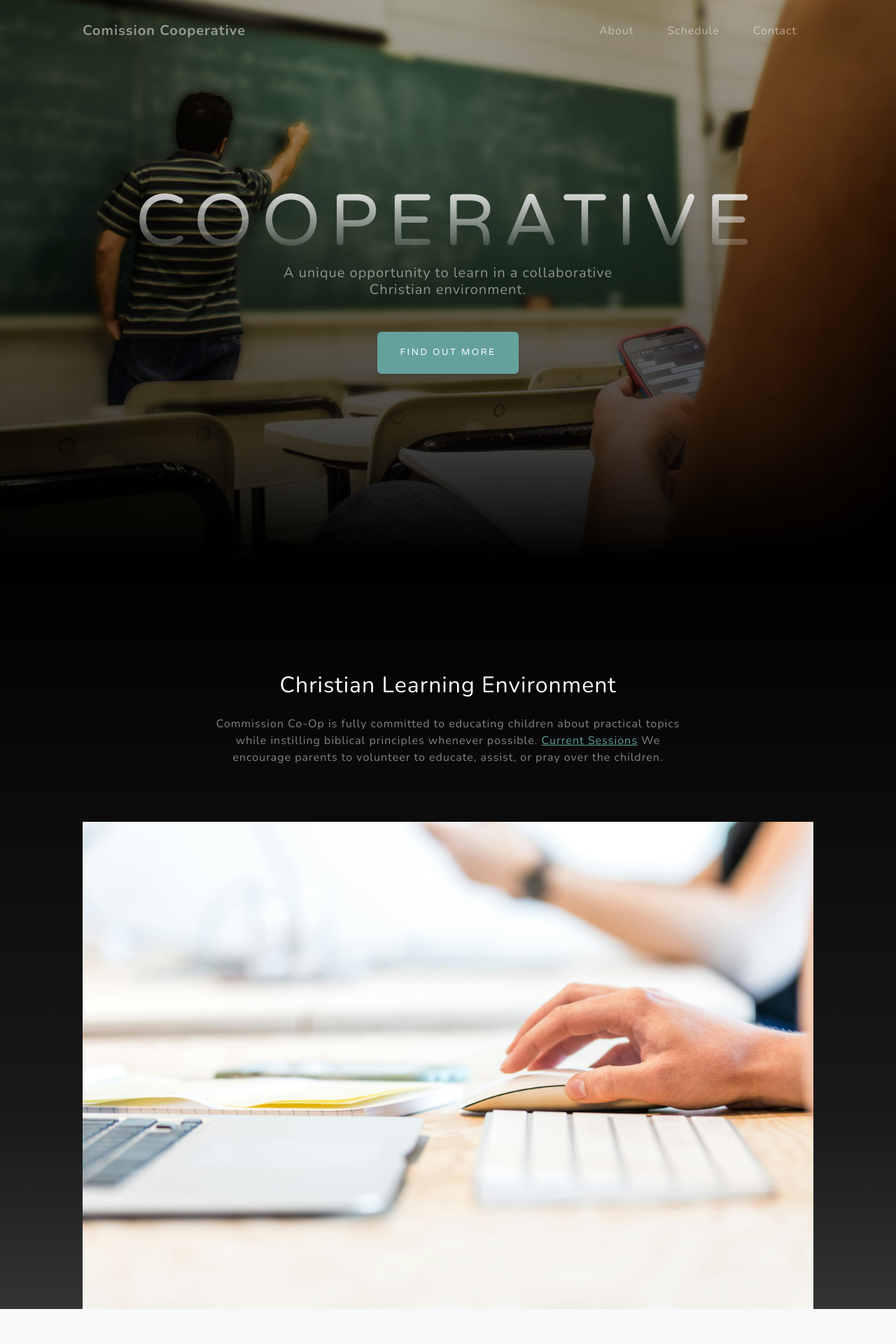
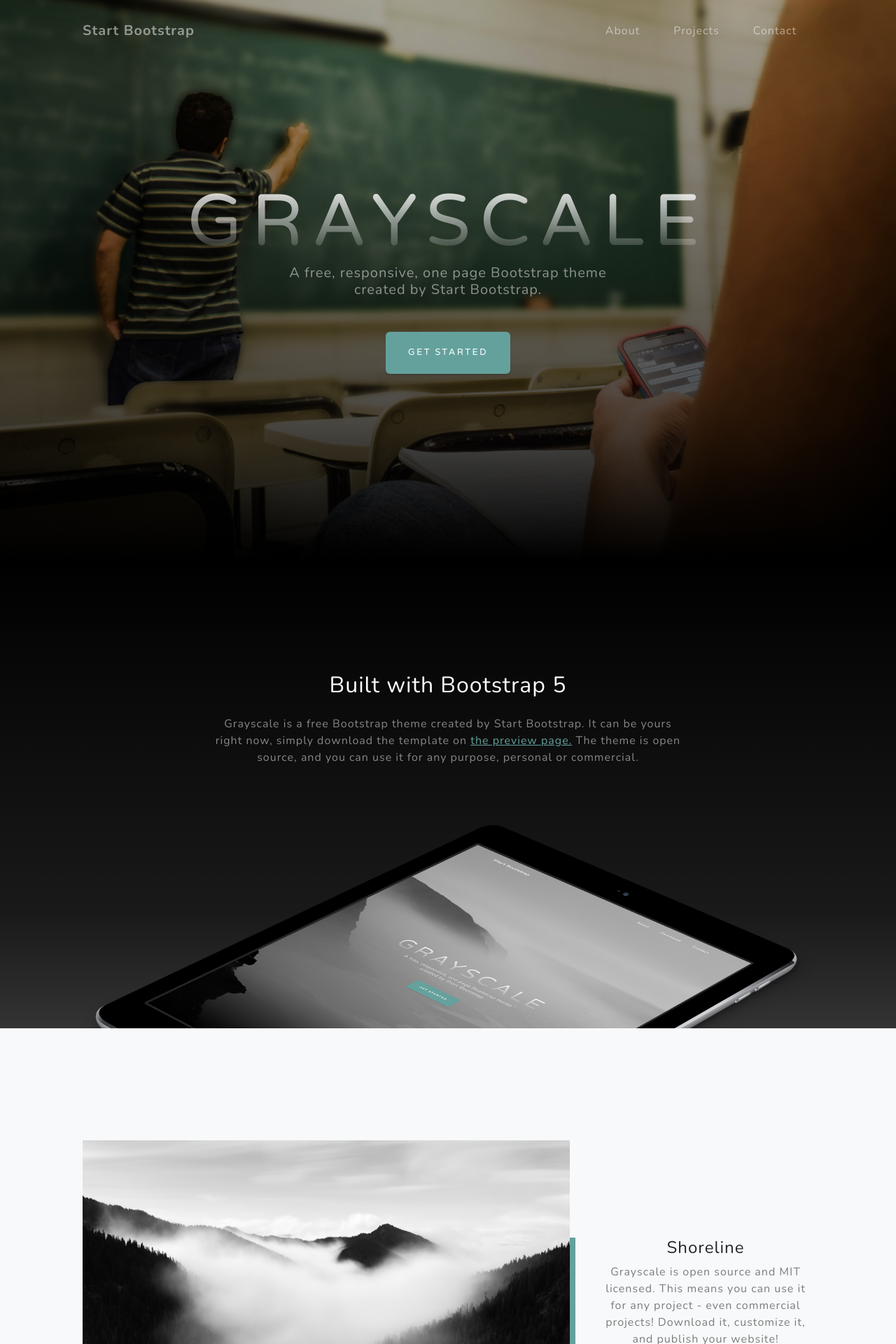
Before and after one commit to baller1013/co-op, a Django app: page / in a window 1280 px wide. Shown: the top 1920 px of the page at 70% size. Run offline with Django 5.2, Linux system fonts and the light colour scheme; some libraries are stand-ins or nearby versions.

Commit message:
refreshing index.html

```diff
--- a/hello_world/templates/index.html
+++ b/hello_world/templates/index.html
@@ -1,6 +1,3 @@
-{% load django_browser_reload %}
-{% load static %}
-
 <!DOCTYPE html>
 <html lang="en">
     <head>
@@ -8,7 +5,7 @@
         <meta name="viewport" content="width=device-width, initial-scale=1, shrink-to-fit=no" />
         <meta name="description" content="" />
         <meta name="author" content="" />
-        <title>Comission Co-Op</title>
+        <title>Grayscale - Start Bootstrap Theme</title>
         <link rel="icon" type="image/x-icon" href="assets/favicon.ico" />
         <!-- Font Awesome icons (free version)-->
         <script src="https://use.fontawesome.com/releases/v6.3.0/js/all.js" crossorigin="anonymous"></script>
@@ -16,14 +13,13 @@
         <link href="https://fonts.googleapis.com/css?family=Varela+Round" rel="stylesheet" />
         <link href="https://fonts.googleapis.com/css?family=Nunito:200,200i,300,300i,400,400i,600,600i,700,700i,800,800i,900,900i" rel="stylesheet" />
         <!-- Core theme CSS (includes Bootstrap)-->
-        <link href="static/css/styles.css" rel="stylesheet" />
-
+        <link href="css/styles.css" rel="stylesheet" />
     </head>
     <body id="page-top">
         <!-- Navigation-->
         <nav class="navbar navbar-expand-lg navbar-light fixed-top" id="mainNav">
             <div class="container px-4 px-lg-5">
-                <a class="navbar-brand" href="#page-top">Comission Cooperative</a>
+                <a class="navbar-brand" href="#page-top">Start Bootstrap</a>
                 <button class="navbar-toggler navbar-toggler-right" type="button" data-bs-toggle="collapse" data-bs-target="#navbarResponsive" aria-controls="navbarResponsive" aria-expanded="false" aria-label="Toggle navigation">
                     Menu
                     <i class="fas fa-bars"></i>
@@ -31,8 +27,8 @@
                 <div class="collapse navbar-collapse" id="navbarResponsive">
                     <ul class="navbar-nav ms-auto">
                         <li class="nav-item"><a class="nav-link" href="#about">About</a></li>
-                        <li class="nav-item"><a class="nav-link" href="#schedule">Schedule</a></li>
-                        <li class="nav-item"><a class="nav-link" href="#contact">Contact</a></li>
+                        <li class="nav-item"><a class="nav-link" href="#projects">Projects</a></li>
+                        <li class="nav-item"><a class="nav-link" href="#signup">Contact</a></li>
                     </ul>
                 </div>
             </div>
@@ -42,9 +38,9 @@
             <div class="container px-4 px-lg-5 d-flex h-100 align-items-center justify-content-center">
                 <div class="d-flex justify-content-center">
                     <div class="text-center">
-                        <h1 class="mx-auto my-0 text-uppercase">Cooperative</h1>
-                        <h2 class="text-white-50 mx-auto mt-2 mb-5">A unique opportunity to learn in a collaborative Christian environment. </h2>
-                        <a class="btn btn-primary" href="#about">Find Out More</a>
+                        <h1 class="mx-auto my-0 text-uppercase">Grayscale</h1>
+                        <h2 class="text-white-50 mx-auto mt-2 mb-5">A free, responsive, one page Bootstrap theme created by Start Bootstrap.</h2>
+                        <a class="btn btn-primary" href="#about">Get Started</a>
                     </div>
                 </div>
             </div>
@@ -54,42 +50,38 @@
             <div class="container px-4 px-lg-5">
                 <div class="row gx-4 gx-lg-5 justify-content-center">
                     <div class="col-lg-8">
-                        <h2 class="text-white mb-4">Christian Learning Environment</h2>
+                        <h2 class="text-white mb-4">Built with Bootstrap 5</h2>
                         <p class="text-white-50">
-                            Commission Co-Op is fully committed to educating children about practical topics while instilling
-                            biblical principles whenever possible.
-                            <a href="https://startbootstrap.com/theme/grayscale/">Current Sessions</a>
-                            We encourage parents to volunteer to educate, assist, or pray over the children.
+                            Grayscale is a free Bootstrap theme created by Start Bootstrap. It can be yours right now, simply download the template on
+                            <a href="https://startbootstrap.com/theme/grayscale/">the preview page.</a>
+                            The theme is open source, and you can use it for any purpose, personal or commercial.
                         </p>
                     </div>
                 </div>
-                <img class="img-fluid" src="static/assets/img/computer_mouse.jpg" alt="..." />
+                <img class="img-fluid" src="assets/img/ipad.png" alt="..." />
             </div>
         </section>
-        <!-- schedule-->
-        <section class="projects-section bg-light" id="schedule">
+        <!-- Projects-->
+        <section class="projects-section bg-light" id="projects">
             <div class="container px-4 px-lg-5">
                 <!-- Featured Project Row-->
                 <div class="row gx-0 mb-4 mb-lg-5 align-items-center">
-                    <div class="col-xl-8 col-lg-7"><img class="img-fluid mb-3 mb-lg-0" src="static/assets/img/mother_student.jpg" alt="..." /></div>
+                    <div class="col-xl-8 col-lg-7"><img class="img-fluid mb-3 mb-lg-0" src="assets/img/bg-masthead.jpg" alt="..." /></div>
                     <div class="col-xl-4 col-lg-5">
                         <div class="featured-text text-center text-lg-left">
-                            <h4>Individual Attention</h4>
-                            <p class="text-black-50 mb-0">The opportunity to collaborate with bible-minded parents and families
-                                to provide education to the future leaders, gives the ability to provide a unique learning environment
-                                focusing on the needs of all participants.
-                            </p>
+                            <h4>Shoreline</h4>
+                            <p class="text-black-50 mb-0">Grayscale is open source and MIT licensed. This means you can use it for any project - even commercial projects! Download it, customize it, and publish your website!</p>
                         </div>
                     </div>
                 </div>
                 <!-- Project One Row-->
                 <div class="row gx-0 mb-5 mb-lg-0 justify-content-center">
-                    <div class="col-lg-6"><img class="img-fluid" src="static/assets/img/mother_student.jpg" alt="..." /></div>
+                    <div class="col-lg-6"><img class="img-fluid" src="assets/img/demo-image-01.jpg" alt="..." /></div>
                     <div class="col-lg-6">
                         <div class="bg-black text-center h-100 project">
                             <div class="d-flex h-100">
                                 <div class="project-text w-100 my-auto text-center text-lg-left">
-                                    <h4 class="text-white">Positive Culture</h4>
+                                    <h4 class="text-white">Misty</h4>
                                     <p class="mb-0 text-white-50">An example of where you can put an image of a project, or anything else, along with a description.</p>
                                 </div>
                             </div>
@@ -98,7 +90,7 @@
                 </div>
                 <!-- Project Two Row-->
                 <div class="row gx-0 justify-content-center">
-                    <div class="col-lg-6"><img class="img-fluid" src="static/assets/img/demo-image-02.jpg" alt="..." /></div>
+                    <div class="col-lg-6"><img class="img-fluid" src="assets/img/demo-image-02.jpg" alt="..." /></div>
                     <div class="col-lg-6 order-lg-first">
                         <div class="bg-black text-center h-100 project">
                             <div class="d-flex h-100">
@@ -112,28 +104,46 @@
                 </div>
             </div>
         </section>
-        <!-- Contact-->
-        <section class="signup-section" id="contact">
+        <!-- Signup-->
+        <section class="signup-section" id="signup">
             <div class="container px-4 px-lg-5">
                 <div class="row gx-4 gx-lg-5">
                     <div class="col-md-10 col-lg-8 mx-auto text-center">
                         <i class="far fa-paper-plane fa-2x mb-2 text-white"></i>
-                        <h5 class="text-white mb-5">Contact Us</h5>
-                        <form method="post">
-                            {% csrf_token %}
-
-                            <label for="id_name" style="color:white">Name:</label>
-                            {{ form.name }}
-                            <br><br>
-                            <label for="id_email" style="color: white">Email:</label>
-                            {{ form.email }}
-                            <br><br>
-                            {{ form.message }}
-                            <br><br>
-                            <button type="submit" class="btn btn-light">Submit</button>
-
+                        <h2 class="text-white mb-5">Subscribe to receive updates!</h2>
+                        <!-- * * * * * * * * * * * * * * *-->
+                        <!-- * * SB Forms Contact Form * *-->
+                        <!-- * * * * * * * * * * * * * * *-->
+                        <!-- This form is pre-integrated with SB Forms.-->
+                        <!-- To make this form functional, sign up at-->
+                        <!-- https://startbootstrap.com/solution/contact-forms-->
+                        <!-- to get an API token!-->
+                        <form class="form-signup" id="contactForm" data-sb-form-api-token="API_TOKEN">
+                            <!-- Email address input-->
+                            <div class="row input-group-newsletter">
+                                <div class="col"><input class="form-control" id="emailAddress" type="email" placeholder="Enter email address..." aria-label="Enter email address..." data-sb-validations="required,email" /></div>
+                                <div class="col-auto"><button class="btn btn-primary disabled" id="submitButton" type="submit">Notify Me!</button></div>
+                            </div>
+                            <div class="invalid-feedback mt-2" data-sb-feedback="emailAddress:required">An email is required.</div>
+                            <div class="invalid-feedback mt-2" data-sb-feedback="emailAddress:email">Email is not valid.</div>
+                            <!-- Submit success message-->
+                            <!---->
+                            <!-- This is what your users will see when the form-->
+                            <!-- has successfully submitted-->
+                            <div class="d-none" id="submitSuccessMessage">
+                                <div class="text-center mb-3 mt-2 text-white">
+                                    <div class="fw-bolder">Form submission successful!</div>
+                                    To activate this form, sign up at
+                                    <br />
+                                    <a href="https://startbootstrap.com/solution/contact-forms">https://startbootstrap.com/solution/contact-forms</a>
+                                </div>
+                            </div>
+                            <!-- Submit error message-->
+                            <!---->
+                            <!-- This is what your users will see when there is-->
+                            <!-- an error submitting the form-->
+                            <div class="d-none" id="submitErrorMessage"><div class="text-center text-danger mb-3 mt-2">Error sending message!</div></div>
                         </form>
-
                     </div>
                 </div>
             </div>
@@ -181,11 +191,11 @@
             </div>
         </section>
         <!-- Footer-->
-        <footer class="footer bg-black small text-center text-white-50"><div class="container px-4 px-lg-5">Copyright &copy; Comission Co-Op 2025</div></footer>
+        <footer class="footer bg-black small text-center text-white-50"><div class="container px-4 px-lg-5">Copyright &copy; Your Website 2023</div></footer>
         <!-- Bootstrap core JS-->
         <script src="https://cdn.jsdelivr.net/npm/bootstrap@5.2.3/dist/js/bootstrap.bundle.min.js"></script>
         <!-- Core theme JS-->
-        <script src="static/js/scripts.js"></script>
+        <script src="js/scripts.js"></script>
         <!-- * * * * * * * * * * * * * * * * * * * * * * * * * * * * * * * * * * * * * * * *-->
         <!-- * *                               SB Forms JS                               * *-->
         <!-- * * Activate your form at https://startbootstrap.com/solution/contact-forms * *-->
```
